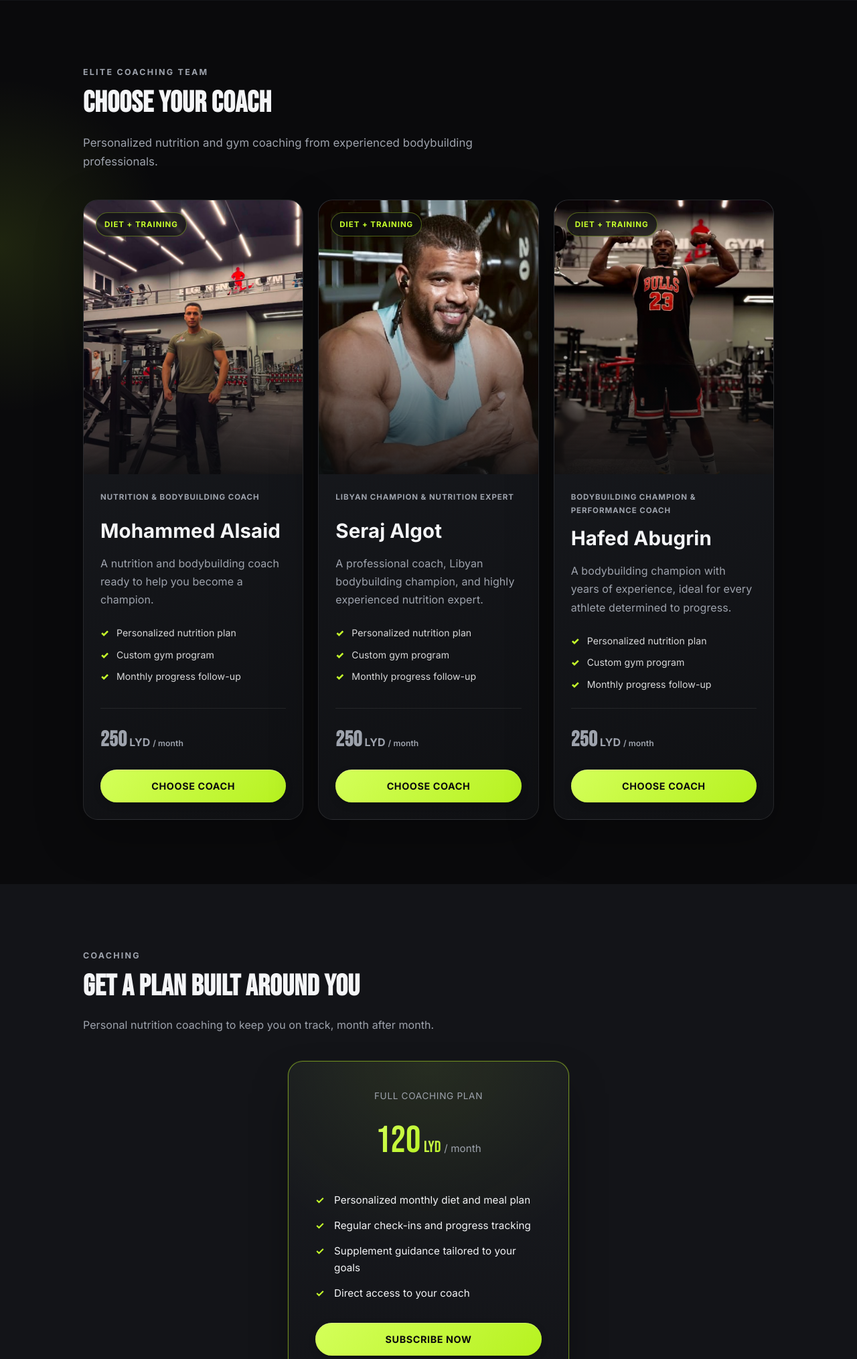
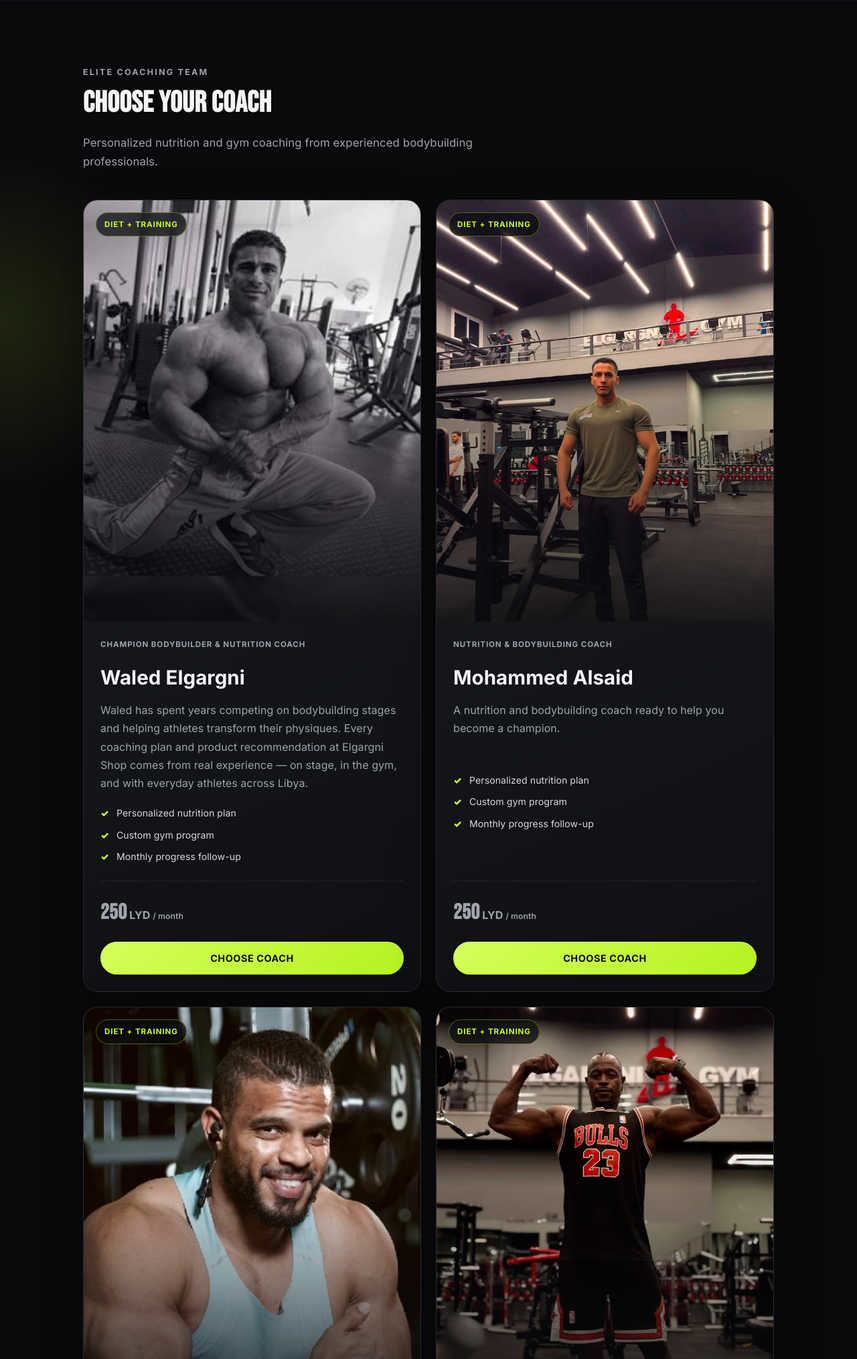
Before and after one commit to abz-hub/elgargni-shop, a Flask app: page / in a window 1280 px wide. Shown: the part 2383-4412 px from the top of the page at 67% size. Run offline with Flask 3, Linux system fonts and the light colour scheme; some libraries are stand-ins or nearby versions.

Commit message:
Restore Waled to coaching team

```diff
--- a/app.py
+++ b/app.py
@@ -35,6 +35,15 @@ SUBSCRIPTION_PLAN = {
 }
 
 COACHES = [
+    {
+        "id": "waled-elgargni",
+        "plan_id": "coach-waled-elgargni",
+        "name_key": "coach.name",
+        "role_key": "coach.role",
+        "bio_key": "coach.bio",
+        "image": "images/coach.png",
+        "price": 250,
+    },
     {
         "id": "mohammed-alsaid",
         "plan_id": "coach-mohammed-alsaid",
--- a/static/css/style.css
+++ b/static/css/style.css
@@ -2584,8 +2584,10 @@ body.cart-open { overflow: hidden; }
 
 .coaches-grid {
   display: grid;
-  grid-template-columns: repeat(3, minmax(0, 1fr));
+  grid-template-columns: repeat(2, minmax(0, 1fr));
   gap: 22px;
+  max-width: 1040px;
+  margin-inline: auto;
 }
 
 .coach-card {
```
Also changed, not shown: test_app.py (+13 -2 lines).
